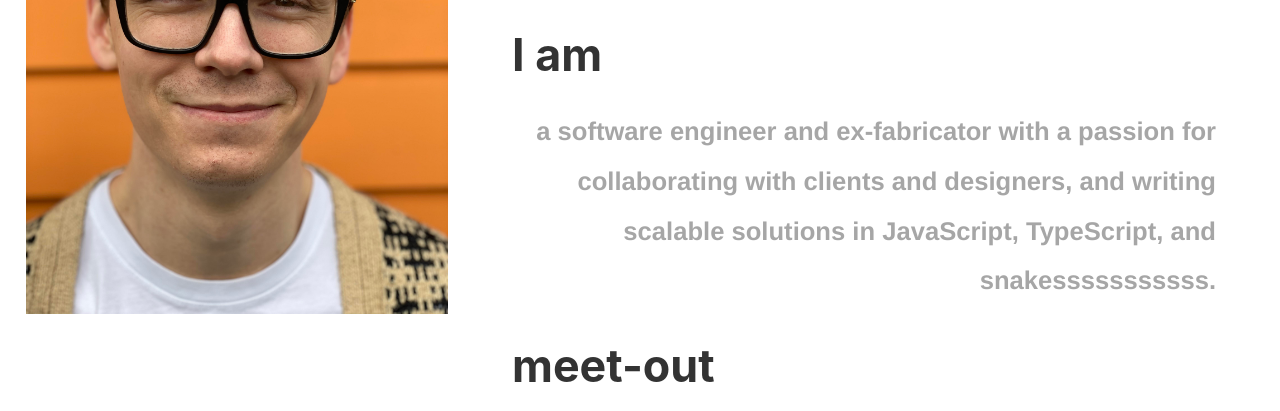
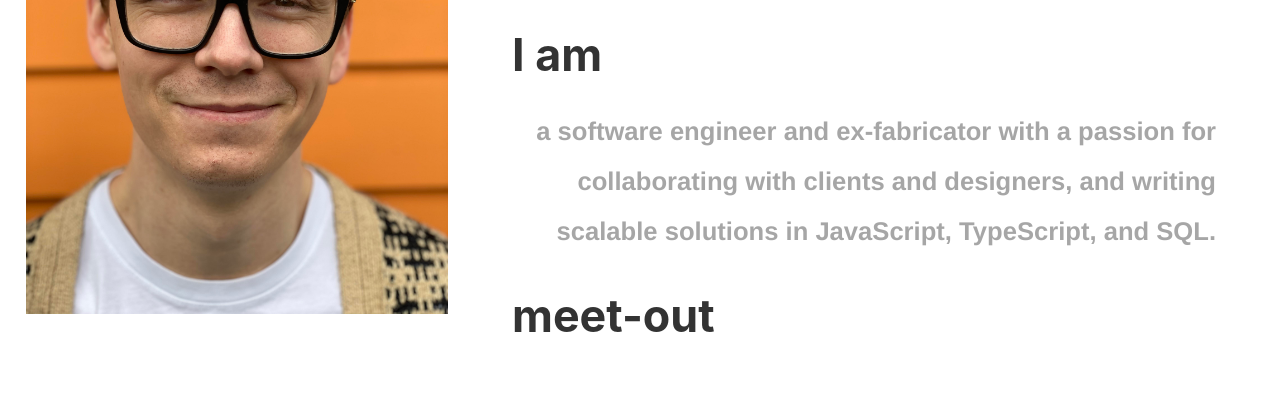
Before and after one commit to nickubed/portfolio_gatsby, a Gatsby site: page / in a window 1280 px wide. Shown: the part 1020-1431 px from the top of the page. Built offline with nearby package versions, Linux system fonts and the light colour scheme; Gatsby itself is replaced by a stand-in of ours.

Commit message:
fixed typo

```diff
--- a/src/components/about.jsx
+++ b/src/components/about.jsx
@@ -6,7 +6,7 @@ const About = () => {
                 <h2 className="subhead">I am</h2>
                 <br/>
                 <div id="about"><p id="aboutContent">a software engineer and ex-fabricator with a passion for collaborating
-                with clients and designers, and writing scalable solutions in JavaScript, TypeScript, and snakesssssssssss.</p></div>
+                with clients and designers, and writing scalable solutions in JavaScript, TypeScript, and SQL.</p></div>
             </div>
         </div>
     )
```
